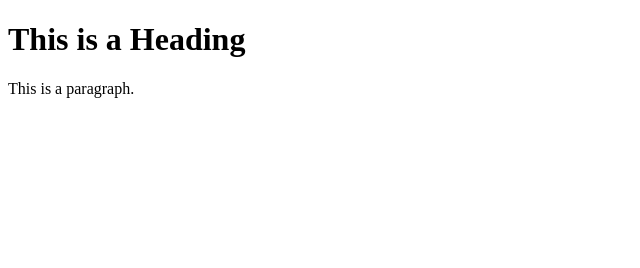
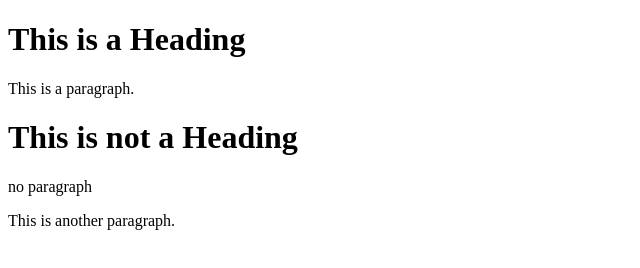
Before and after one commit to Original-Thunderbird/git-playground, a plain HTML site: page index.html in a window 1280 px wide. Shown: the whole page, without its empty margins (0-640 px from the left). Drawn offline with Linux system fonts and the light colour scheme.

Commit message:
a different index.html

```diff
--- a/index.html
+++ b/index.html
@@ -3,11 +3,12 @@
     <head>
         <title>Page Title</title>
     </head>
+<body>
 
-    <body>
-
-        <h1>This is a Heading</h1>
+    <h1>This is a Heading</h1>
         <p>This is a paragraph.</p>
-
-    </body>
+    <h1>This is not a Heading</h1>
+        <p> no paragraph</p>
+        <p>This is another paragraph.</p>
+</body>
 </html>
```
